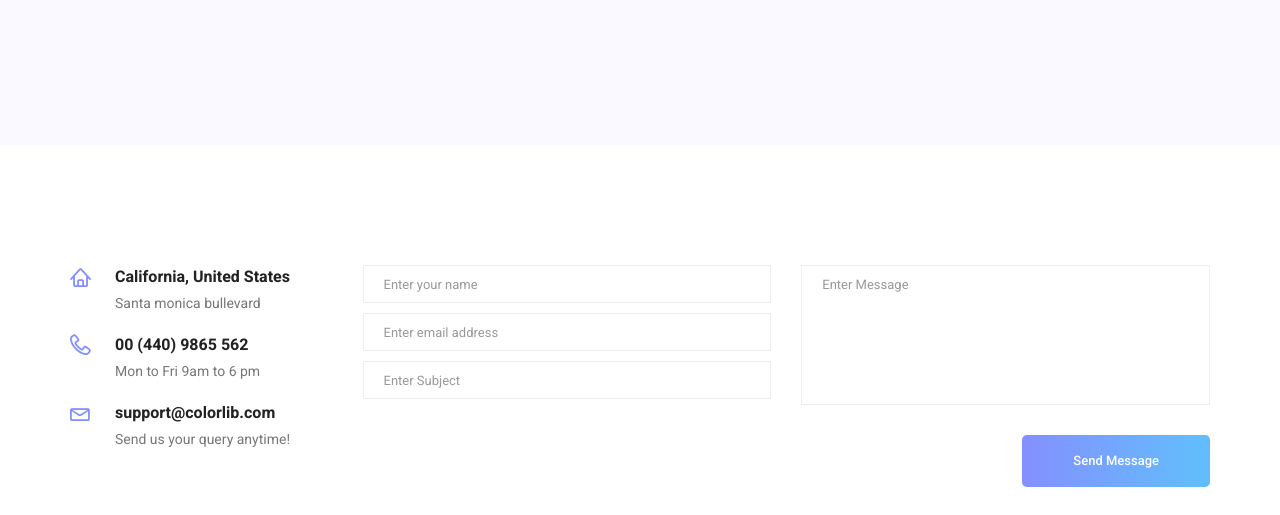
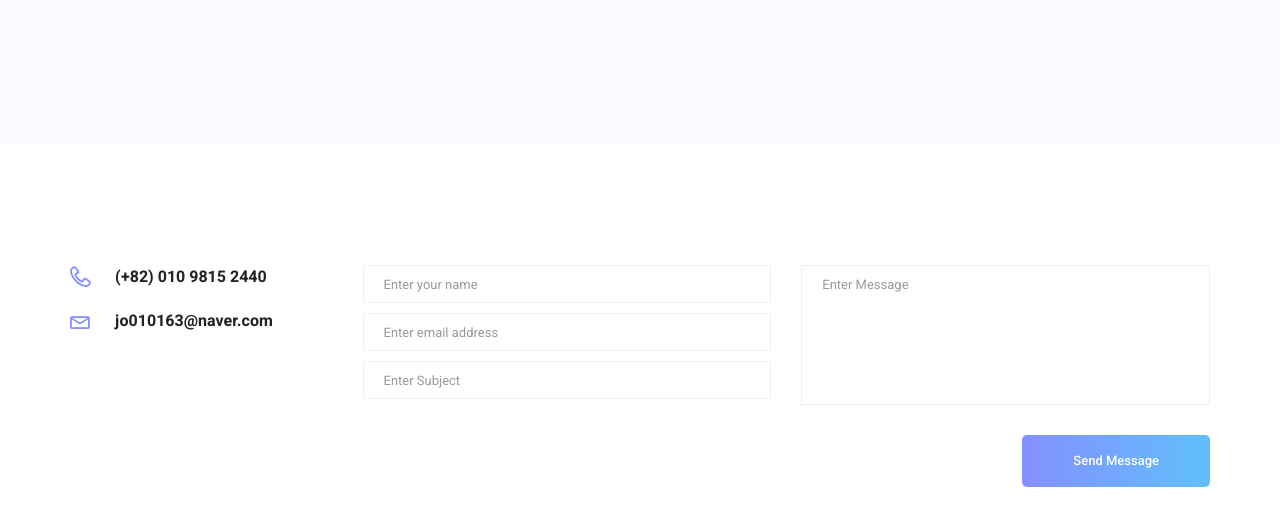
Before and after one commit to minji0626/minji.github.io, a plain HTML site: page contact.html in a window 1280 px wide. Shown: the part 285-800 px from the top of the page. Drawn offline with Linux system fonts and the light colour scheme; some packages are replaced by stand-ins of ours.

Commit message:
내용 추가 변경경

```diff
--- a/contact.html
+++ b/contact.html
@@ -82,19 +82,14 @@
                     <div class="col-lg-3">
                         <div class="contact_info">
                             <div class="info_item">
-                                <i class="lnr lnr-home"></i>
-                                <h6>California, United States</h6>
-                                <p>Santa monica bullevard</p>
-                            </div>
-                            <div class="info_item">
                                 <i class="lnr lnr-phone-handset"></i>
-                                <h6><a href="#">00 (440) 9865 562</a></h6>
-                                <p>Mon to Fri 9am to 6 pm</p>
+                                <h6>(+82) 010 9815 2440</h6>
+                                <p></p>
                             </div>
                             <div class="info_item">
                                 <i class="lnr lnr-envelope"></i>
-                                <h6><a href="#">support@colorlib.com</a></h6>
-                                <p>Send us your query anytime!</p>
+                                <h6>jo010163@naver.com</h6>
+                                <p></p>
                             </div>
                         </div>
                     </div>
```
Also changed, not shown: index.html (+4 -1 lines).
